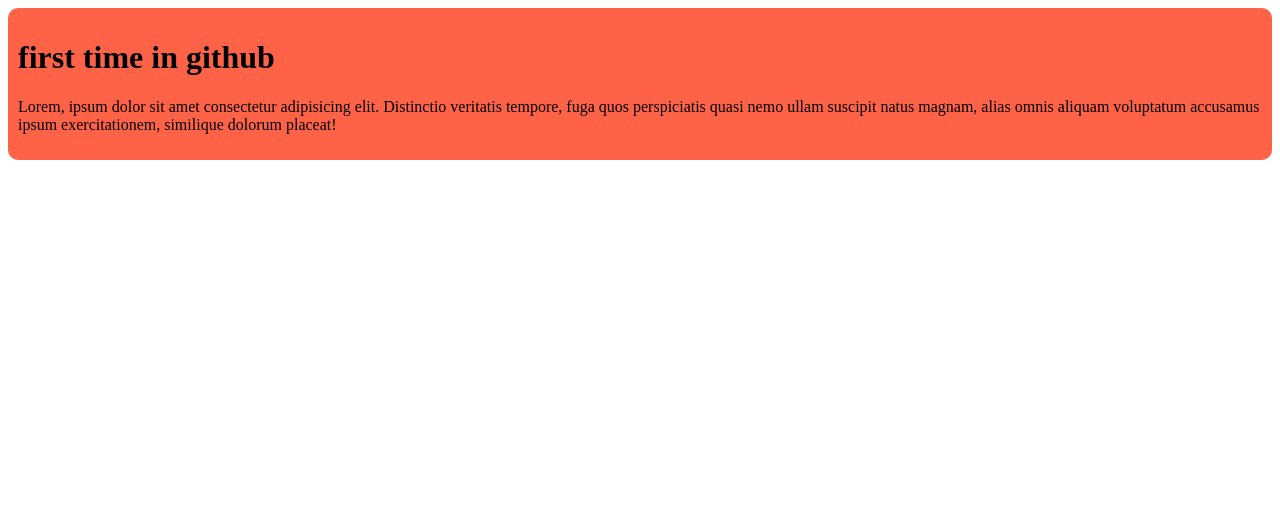
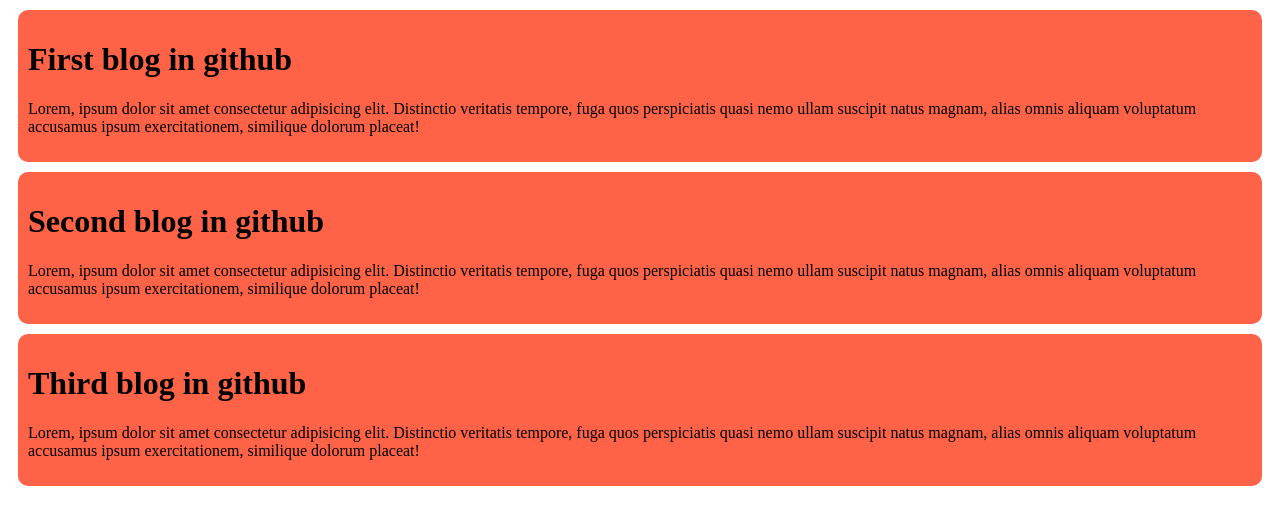
Before and after one commit to im-sanny/my-simple-website, a plain HTML site: page index.html in a window 1280 px wide. Drawn offline with Linux system fonts and the light colour scheme.

Commit message:
added second and third blog

```diff
--- a/index.html
+++ b/index.html
@@ -8,7 +8,19 @@
 </head>
 <body>
        <div>
-        <h1>first time in github</h1>
+        <h1>First blog in github</h1>
+        <p>
+            Lorem, ipsum dolor sit amet consectetur adipisicing elit. Distinctio veritatis tempore, fuga quos perspiciatis quasi nemo ullam suscipit natus magnam, alias omnis aliquam voluptatum accusamus ipsum exercitationem, similique dolorum placeat!
+        </p>
+        </div>
+       <div>
+        <h1>Second blog in github</h1>
+        <p>
+            Lorem, ipsum dolor sit amet consectetur adipisicing elit. Distinctio veritatis tempore, fuga quos perspiciatis quasi nemo ullam suscipit natus magnam, alias omnis aliquam voluptatum accusamus ipsum exercitationem, similique dolorum placeat!
+        </p>
+        </div>
+       <div>
+        <h1>Third blog in github</h1>
         <p>
             Lorem, ipsum dolor sit amet consectetur adipisicing elit. Distinctio veritatis tempore, fuga quos perspiciatis quasi nemo ullam suscipit natus magnam, alias omnis aliquam voluptatum accusamus ipsum exercitationem, similique dolorum placeat!
         </p>
--- a/styles/blog.css
+++ b/styles/blog.css
@@ -2,4 +2,5 @@ div{
     background-color: tomato;
     padding: 10px;
     border-radius: 10px;
+    margin: 10px;
 }
```
